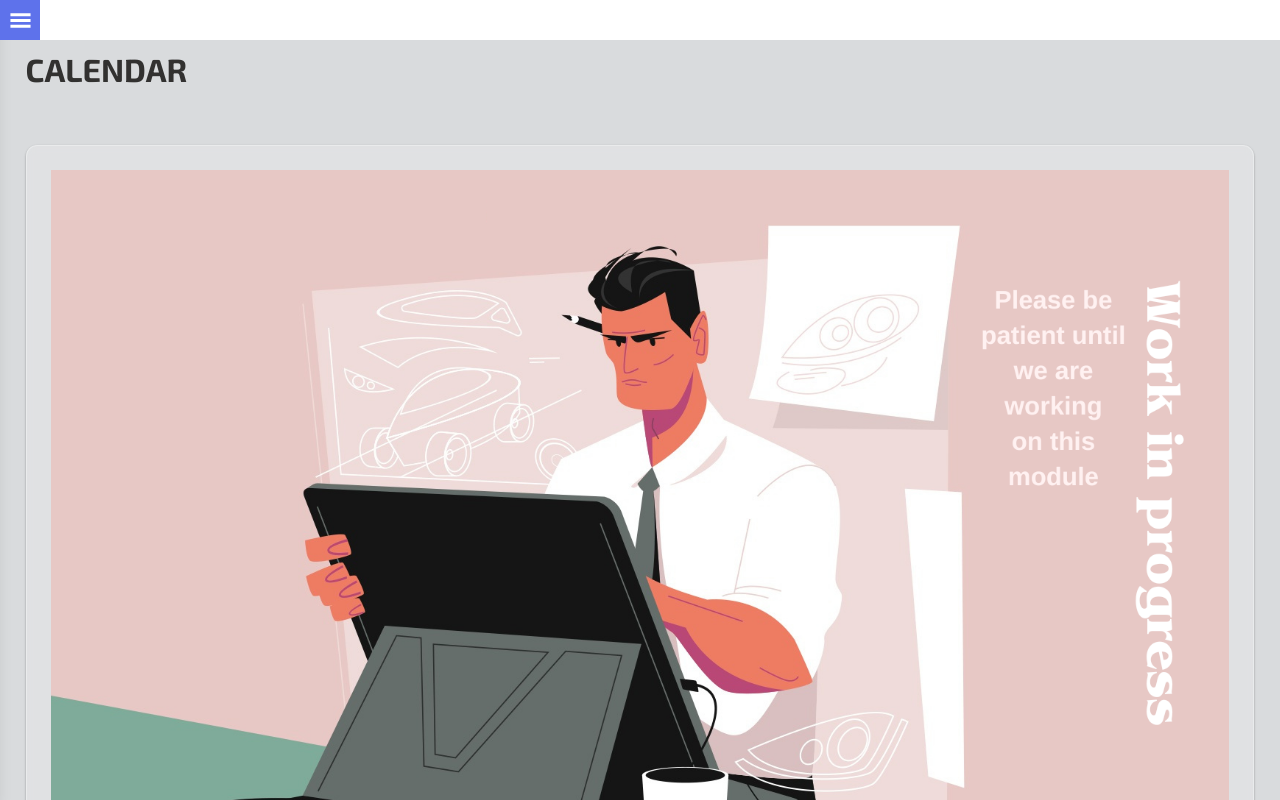
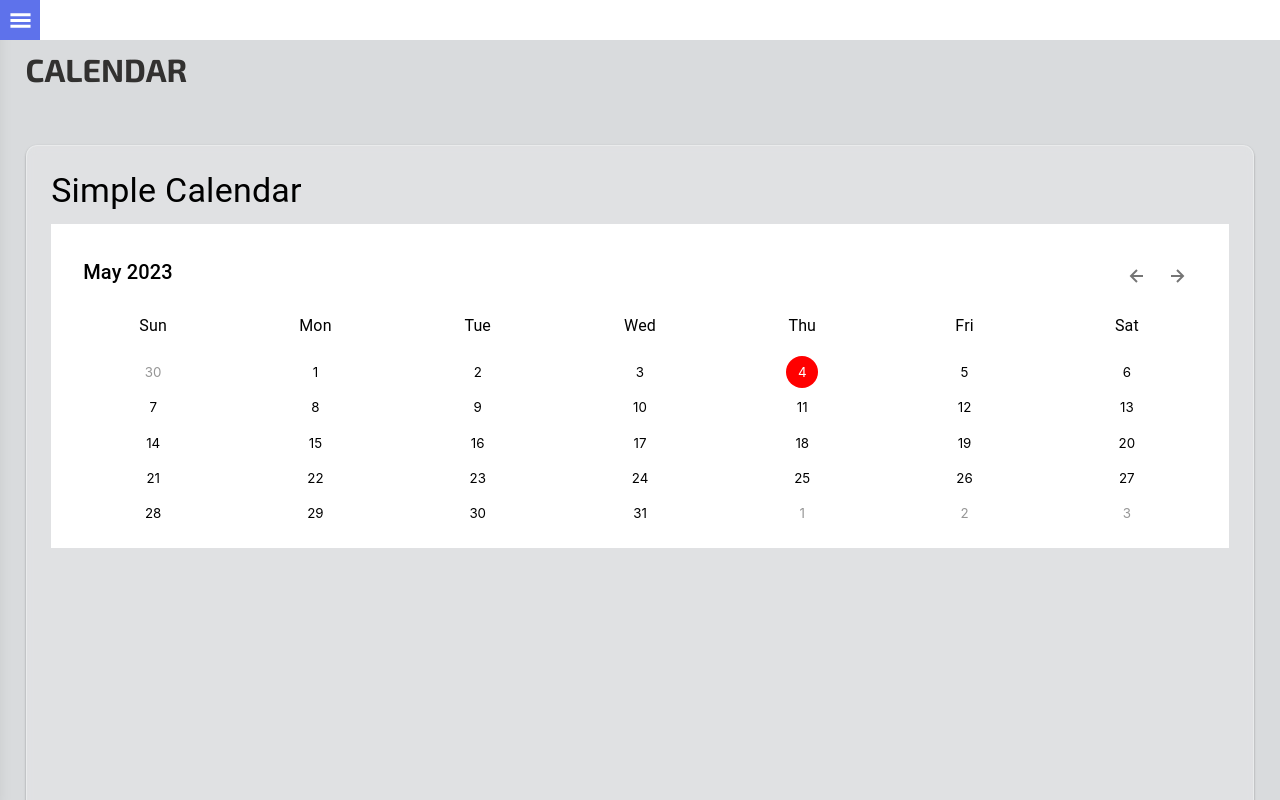
Before and after one commit to SanjoyPator1/WebDevProjects, a Next.js app: page /calendar in a window 1280 px wide. Shown: the top 800 px of the page. Built offline with nearby package versions, Linux system fonts and the light colour scheme.

Commit message:
custom calendar done

```diff
--- a/app/(dashboard)/calendar/page.tsx
+++ b/app/(dashboard)/calendar/page.tsx
@@ -4,6 +4,7 @@ import { pageTitleFont } from "@/lib/fonts";
 import clsx from "clsx";
 import workingImage from "@/public/working-page.png"
 import Image from 'next/image';
+import CustomCalendar from "@/components/customCalendar/CustomCalendar";
 
 const CalendarPage = () => {
   return (
@@ -13,7 +14,7 @@ const CalendarPage = () => {
         <p className={clsx(pageTitleFont.className,"title-font")}>CALENDAR</p>
       </div>
       <GlassPane className={clsx("primary-border-radius")} styles={{padding:SECONDARY_DISTANCE, height:"88%", width:"100%", overflow:"hidden"}}>
-        <Image src={workingImage} alt="working on this page" style={{maxHeight:"100%", maxWidth:"100%", objectFit:"cover"}}/>
+        <CustomCalendar/>
       </GlassPane>
     </div>
   )
--- a/components/Sidebar/Sidebar.tsx
+++ b/components/Sidebar/Sidebar.tsx
@@ -8,30 +8,38 @@ import { GiHamburgerMenu } from "react-icons/gi";
 import { GrClose } from "react-icons/gr";
 import "./style-sidebar.css";
 import clsx from "clsx";
-import { Button } from "@mui/material";
-import { DARK_COLOR } from "@/lib/constants";
+import { FiHome, FiCalendar, FiUser, FiSettings } from "react-icons/fi";
+import {TbLogout} from "react-icons/tb"
+
 
 const links = [
-  { label: "Home", icon: "FiHome", link: "/home" },
+  { label: "Home", icon: FiHome, link: "/home" },
   {
     label: "Calendar",
-    icon: "FiCalendar",
+    icon: FiCalendar,
     link: "/calendar",
   },
-  { label: "Profile", icon: "FiUser", link: "/profile" },
+  { label: "Profile", icon: FiUser, link: "/profile" },
   {
     label: "Settings",
-    icon: "FiSettings",
+    icon: FiSettings,
     link: "/settings",
+  },
+  {
+    label: "Signout",
+    icon: TbLogout,
+    link: "/signin",
   },
 ];
 
 const Sidebar = () => {
   const [open, setOpen] = useState(false);
 
-  const handleSignOut = () => {
-    console.log("logout");
-  };
+  // const handleSignOut = () => {
+  //   console.log("logout");
+
+
+  // };
 
   return (
     <>
@@ -82,20 +90,6 @@ const Sidebar = () => {
         {links.map((link, index) => (
           <SidebarLink link={link} key={index} />
         ))}
-        <div className="sign-out-button">
-          <Button
-            fullWidth
-            style={{
-              borderRadius: 0,
-              backgroundColor: DARK_COLOR,
-              color: "white",
-              paddingBlock:"1.5em",
-            }}
-            onClick={() => handleSignOut()}
-          >
-            Sign out
-          </Button>
-        </div>
       </Card>
     </>
   );
--- a/components/Sidebar/SidebarLink.tsx
+++ b/components/Sidebar/SidebarLink.tsx
@@ -1,17 +1,14 @@
 "use client";
-import Link from "next/link";
-import { FiHome, FiCalendar, FiUser, FiSettings } from "react-icons/fi";
-import "@/styles/global.css";
+import Link from "next/link";import "@/styles/global.css";
 import { usePathname } from "next/navigation";
 import clsx from "clsx";
+import { IconType } from 'react-icons';
 import { subheaderFont } from "@/lib/fonts";
-
-const icons = { FiHome, FiCalendar, FiUser, FiSettings };
 
 interface Props {
   link: {
     label: string;
-    icon: string;
+    icon : IconType;
     link: string;
   };
 }
@@ -24,7 +21,7 @@ const SidebarLink = ({ link}: Props) => {
     isActive = true;
   }
 
-  const Icon = icons[link.icon];
+  const Icon = link.icon;
   return (
     <Link
       href={link.link}
--- /dev/null
+++ b/components/customCalendar/CustomCalendar.tsx
@@ -0,0 +1,163 @@
+"use client";
+import React from "react";
+import "./calendar-style.css";
+import { Grid, Typography } from "@mui/material";
+import {
+  add,
+  eachDayOfInterval,
+  endOfMonth,
+  endOfWeek,
+  format,
+  getDay,
+  isEqual,
+  isSameDay,
+  isSameMonth,
+  isToday,
+  parse,
+  parseISO,
+  startOfMonth,
+  startOfToday,
+  startOfWeek,
+} from "date-fns";
+import { Fragment, useState } from "react";
+import { styled } from "@mui/material/styles";
+import Button, { ButtonProps } from "@mui/material/Button";
+import IconButton from "@mui/material/IconButton";
+import { BiLeftArrowAlt, BiRightArrowAlt } from "react-icons/bi";
+import { formatDate } from "@/lib/functions";
+import { DARK_BLUE_COLOR } from "@/lib/constants";
+import clsx from "clsx";
+
+interface BootstrapButtonProps extends ButtonProps {
+  isToday?: boolean;
+  isSameMonth?: boolean;
+  isEqual?: boolean;
+  index: number;
+}
+
+// const BootstrapButton = styled(Button)<BootstrapButtonProps>(
+//   ({ theme, isToday, isSameMonth, isEqual, index }) => ({
+//     boxShadow: "none",
+//     textTransform: "none",
+//     backgroundColor: "white",
+//     borderRadius: "50%",
+//     height: "2em",
+//     width: "2em",
+//     fontFamily: [
+//       "-apple-system",
+//       "BlinkMacSystemFont",
+//       '"Segoe UI"',
+//       "Roboto",
+//       '"Helvetica Neue"',
+//       "Arial",
+//       "sans-serif",
+//       '"Apple Color Emoji"',
+//       '"Segoe UI Emoji"',
+//       '"Segoe UI Symbol"',
+//     ].join(","),
+//     gridColumnStart: index,
+//     color: isToday || isEqual ? "white" : isSameMonth ? "black" : "#808080",
+//     backgroundColor: isToday ? "red" : isEqual ? DARK_BLUE_COLOR : "white",
+//     "&:hover": {
+//       backgroundColor: isToday ? "red" : "#0069d9",
+//       color: "white",
+//       boxShadow: "none",
+//     },
+//     "&:active": {
+//       boxShadow: "none",
+//       backgroundColor: isToday ? "red" : "black",
+//       color: isToday ? "white" : "",
+//     },
+//     // "&:focus": {
+//     //   boxShadow: "0 0 0 0.2rem rgba(0,123,255,.5)",
+//     // },
+//   })
+// );
+
+function CustomCalendar() {
+  const daysOfWeek = ["Sun", "Mon", "Tue", "Wed", "Thu", "Fri", "Sat"];
+
+  let today = startOfToday();
+  let [selectedDay, setSelectedDay] = useState(today);
+  let [currentMonth, setCurrentMonth] = useState(format(today, "MMM-yyyy"));
+  let firstDayCurrentMonth = parse(currentMonth, "MMM-yyyy", new Date());
+
+  let days = eachDayOfInterval({
+    start: startOfWeek(firstDayCurrentMonth),
+    end: endOfWeek(endOfMonth(firstDayCurrentMonth)),
+  });
+
+  function previousMonth() {
+    let firstDayNextMonth = add(firstDayCurrentMonth, { months: -1 });
+    setCurrentMonth(format(firstDayNextMonth, "MMM-yyyy"));
+  }
+
+  function nextMonth() {
+    let firstDayNextMonth = add(firstDayCurrentMonth, { months: 1 });
+    setCurrentMonth(format(firstDayNextMonth, "MMM-yyyy"));
+  }
+
+  console.log(currentMonth)
+
+  return (
+    <>
+      <Typography variant="h4" gutterBottom>
+        Simple Calendar
+      </Typography>
+      <div className="calendar-container">
+        {/* Header - current date and prev next button */}
+        <div className="header">
+          <div className="header-date">
+            <Typography variant="h6">
+              {format(firstDayCurrentMonth, "MMMM yyyy")}
+            </Typography>
+          </div>
+          <div className="header-buttons">
+            <IconButton onClick={previousMonth}>
+              <BiLeftArrowAlt />
+            </IconButton>
+            <IconButton onClick={nextMonth}>
+              <BiRightArrowAlt />
+            </IconButton>
+          </div>
+        </div>
+
+        {/* Render days of week */}
+        <div className="days-of-week">
+          {daysOfWeek.map((day) => (
+            <div className="day-of-week" key={day}>
+              <Typography align="center" variant="subtitle1">
+                {day}
+              </Typography>
+            </div>
+          ))}
+        </div>
+
+        {/* Render days of month */}
+        <div className="days-of-month">
+          {days.map((day, index) => {
+            return (
+              <button key={index} className={clsx("bootstrap-button",isToday(day) && "is-today", isSameMonth(day, firstDayCurrentMonth) && "is-same-month", isEqual(day, selectedDay) && "is-equal" )} onClick={()=> setSelectedDay(day)} style={{gridColumnStart: getDay(day)+1}} >
+                 <time dateTime={format(day, "yyyy-MM-dd")}>
+                  {format(day, "d")}
+                </time>
+              </button>
+            );
+          })}
+        </div>
+      </div>
+    </>
+  );
+}
+
+export default CustomCalendar;
+
+let colStartClasses = [
+  "",
+  "col-start-2",
+  "col-start-3",
+  "col-start-4",
+  "col-start-5",
+  "col-start-6",
+  "col-start-7",
+];
--- /dev/null
+++ b/components/customCalendar/calendar-style.css
@@ -0,0 +1,80 @@
+.calendar-container {
+  display: flex;
+  flex-direction: column;
+  gap: 1rem;
+  background-color: white;
+  padding: 2rem;
+}
+
+.calendar-container > .header {
+  display: flex;
+  flex-flow: row wrap;
+  justify-content: space-between;
+}
+
+.days-of-week,
+.days-of-month {
+  display: grid;
+  grid-template-columns: repeat(7, 1fr);
+  grid-template-rows: auto;
+  gap: 2%;
+  justify-items: center;
+}
+
+.calendar-day {
+  display: flex;
+  justify-content: center;
+  align-items: center;
+}
+
+.calendar-day-today {
+  background-color: red;
+}
+
+.calendar-day-same-month {
+  background-color: white;
+}
+
+.calendar-day-selected {
+  background-color: #0063cc;
+  color: white;
+}
+
+.bootstrap-button {
+  box-shadow: none;
+  text-transform: none;
+  background-color: white;
+  color: #969696;
+  border-radius: 50%;
+  border-color: transparent;
+  height: 2rem;
+  width: 2rem;
+  font-family: -apple-system, BlinkMacSystemFont, "Segoe UI", Roboto,
+    "Helvetica Neue", Arial, sans-serif, "Apple Color Emoji", "Segoe UI Emoji",
+    "Segoe UI Symbol";
+}
+
+
+.bootstrap-button:active {
+    box-shadow: none;
+    background-color: black;
+    color: white;
+}
+
+.bootstrap-button.is-same-month {
+    color: black;
+}
+.bootstrap-button.is-equal {
+    background-color: var(--dark-blue-color);
+    color: white;
+}
+
+.bootstrap-button:hover {
+  background-color: #0069d9;
+  color: white;
+  box-shadow: none;
+}
+.bootstrap-button.is-today {
+  background-color: red;
+  color: white;
+}
--- a/package.json
+++ b/package.json
@@ -22,6 +22,7 @@
     "class-variance-authority": "^0.6.0",
     "clsx": "^1.2.1",
     "cookie": "^0.5.0",
+    "date-fns": "^2.30.0",
     "eslint": "8.39.0",
     "eslint-config-next": "13.3.1",
     "jose": "^4.14.3",
```
Also changed, not shown: 1 other file (tests, documents, lock files or other folders).
